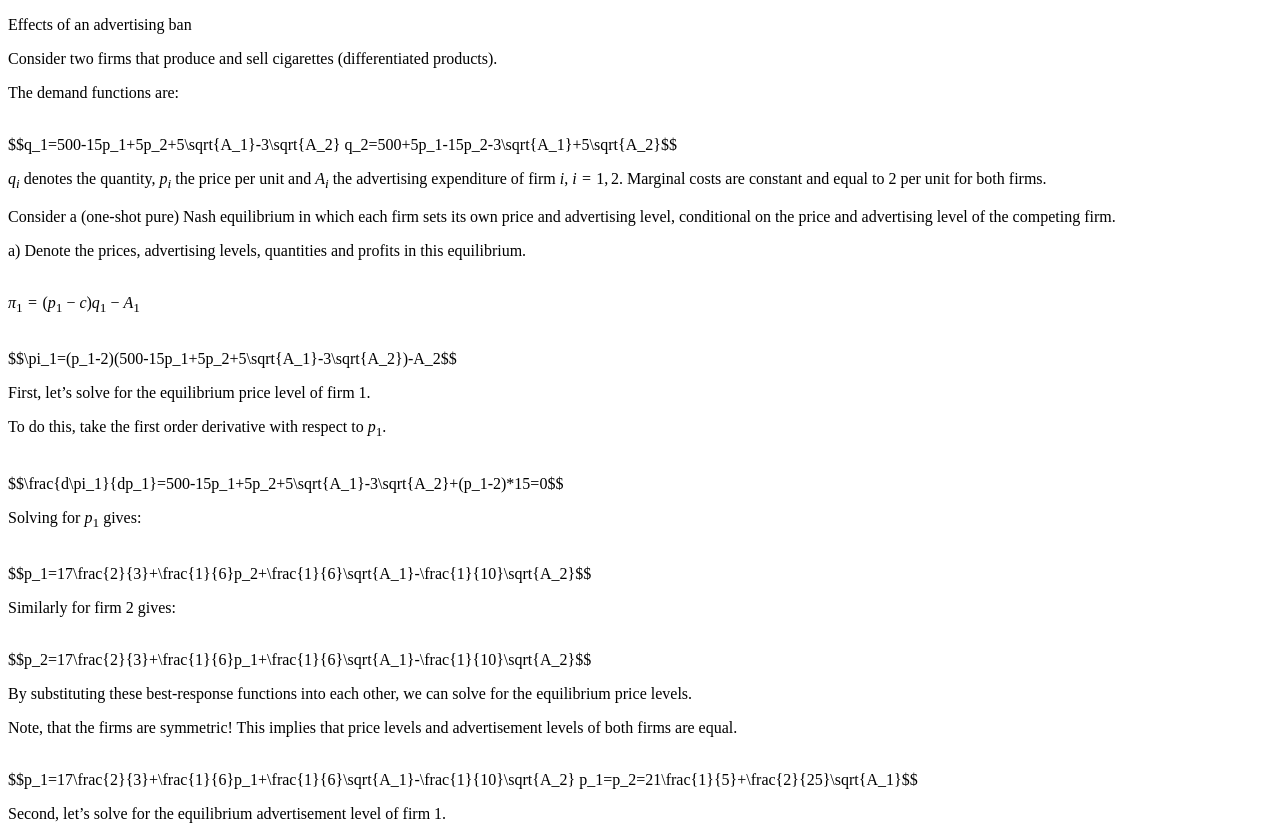
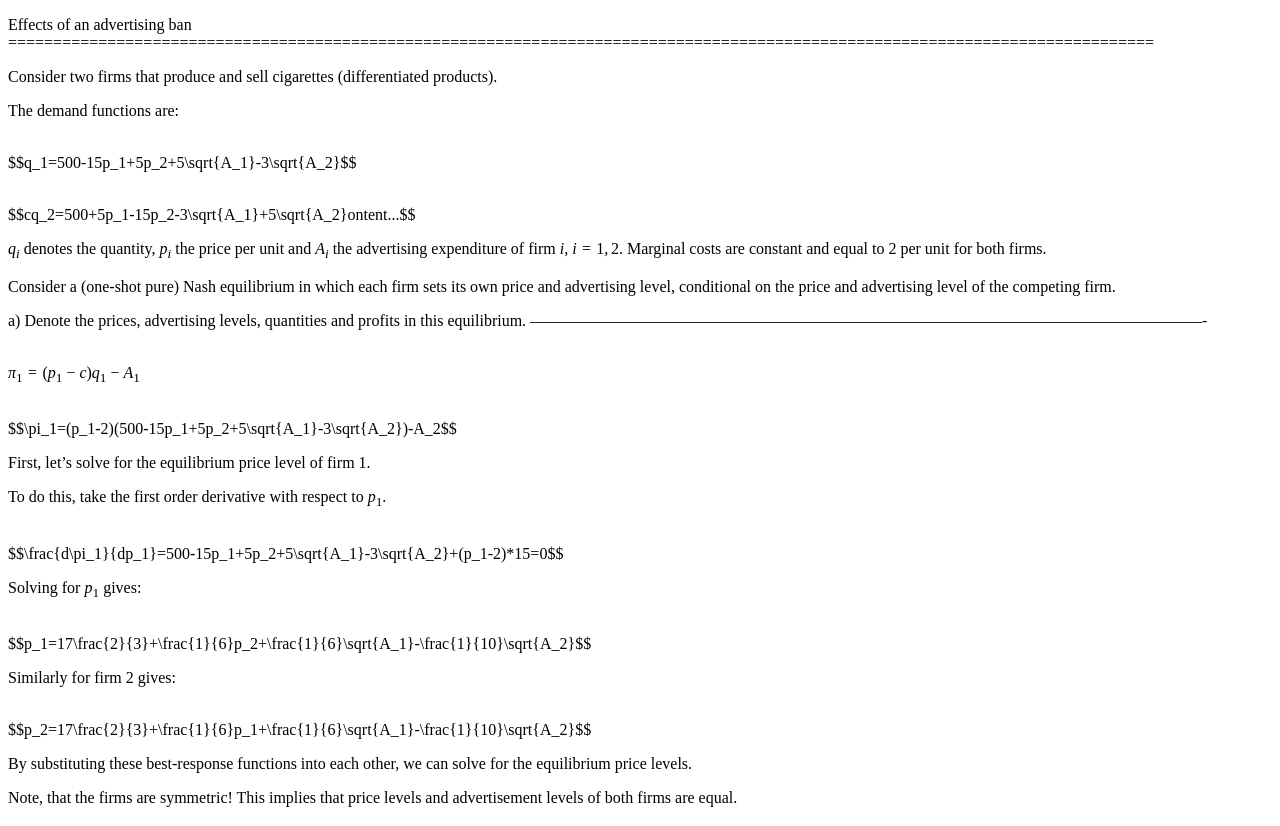
Before and after one commit to AnoukvanSchijndel/Second-Assignment, a plain HTML site: page index.html in a window 1280 px wide. Shown: the top 826 px of the page. Drawn offline with Linux system fonts and the light colour scheme.

Commit message:
5Version

```diff
--- a/index.html
+++ b/index.html
@@ -9,14 +9,14 @@
   <link rel="stylesheet" href="buttondown.css" type="text/css" />
 </head>
 <body>
-<p>Effects of an advertising ban</p>
+<p>Effects of an advertising ban ===============================================================================================================================</p>
 <p>Consider two firms that produce and sell cigarettes (differentiated products).</p>
 <p>The demand functions are:</p>
-<p><br /><span class="math display">$$q_1=500-15p_1+5p_2+5\sqrt{A_1}-3\sqrt{A_2}
-q_2=500+5p_1-15p_2-3\sqrt{A_1}+5\sqrt{A_2}$$</span><br /></p>
+<p><br /><span class="math display">$$q_1=500-15p_1+5p_2+5\sqrt{A_1}-3\sqrt{A_2}$$</span><br /></p>
+<p><br /><span class="math display">$$cq_2=500+5p_1-15p_2-3\sqrt{A_1}+5\sqrt{A_2}ontent...$$</span><br /></p>
 <p><span class="math inline"><em>q</em><sub><em>i</em></sub></span> denotes the quantity, <span class="math inline"><em>p</em><sub><em>i</em></sub></span> the price per unit and <span class="math inline"><em>A</em><sub><em>i</em></sub></span> the advertising expenditure of firm <span class="math inline"><em>i</em></span>, <span class="math inline"><em>i</em> = 1, 2</span>. Marginal costs are constant and equal to 2 per unit for both firms.</p>
 <p>Consider a (one-shot pure) Nash equilibrium in which each firm sets its own price and advertising level, conditional on the price and advertising level of the competing firm.</p>
-<p>a) Denote the prices, advertising levels, quantities and profits in this equilibrium.</p>
+<p>a) Denote the prices, advertising levels, quantities and profits in this equilibrium. ——————————————————————————————————————————-</p>
 <p><br /><span class="math display"><em>π</em><sub>1</sub> = (<em>p</em><sub>1</sub> − <em>c</em>)<em>q</em><sub>1</sub> − <em>A</em><sub>1</sub></span><br /></p>
 <p><br /><span class="math display">$$\pi_1=(p_1-2)(500-15p_1+5p_2+5\sqrt{A_1}-3\sqrt{A_2})-A_2$$</span><br /></p>
 <p>First, let’s solve for the equilibrium price level of firm <span class="math inline">1</span>.</p>
@@ -40,7 +40,7 @@ p_1=p_2=21\frac{1}{5}+\frac{2}{25}\sqrt{A_1}$$</span><br /></p>
 <p><br /><span class="math display"><em>A</em><sub>1</sub><sup>*</sup> = <em>A</em><sub>2</sub><sup>*</sup> = 3600</span><br /></p>
 <p><br /><span class="math display"><em>q</em><sub>1</sub><sup>*</sup> = <em>q</em><sub>2</sub><sup>*</sup> = 360</span><br /></p>
 <p><br /><span class="math display"><em>π</em><sub>1</sub><sup>*</sup> = <em>π</em><sub>2</sub><sup>*</sup> = 5040</span><br /></p>
-<p>b) Investigate the effects of a ban on cigarette advertising. Explain (in words) why an advertising ban can increase profits.</p>
+<p>b) Investigate the effects of a ban on cigarette advertising. Explain (in words) why an advertising ban can increase profits. ——————————————————————————————————————————-</p>
 <p>Now firms can only determine their prices.</p>
 <p>To determine the new price level, take the first order derivative with respect to price.</p>
 <p><br /><span class="math display">$$\frac{d\pi_1}{dp_1}=500-15p_1+5p_2+(p_1-2)*-15=0$$</span><br /></p>
```
Also changed, not shown: 4 other files.
